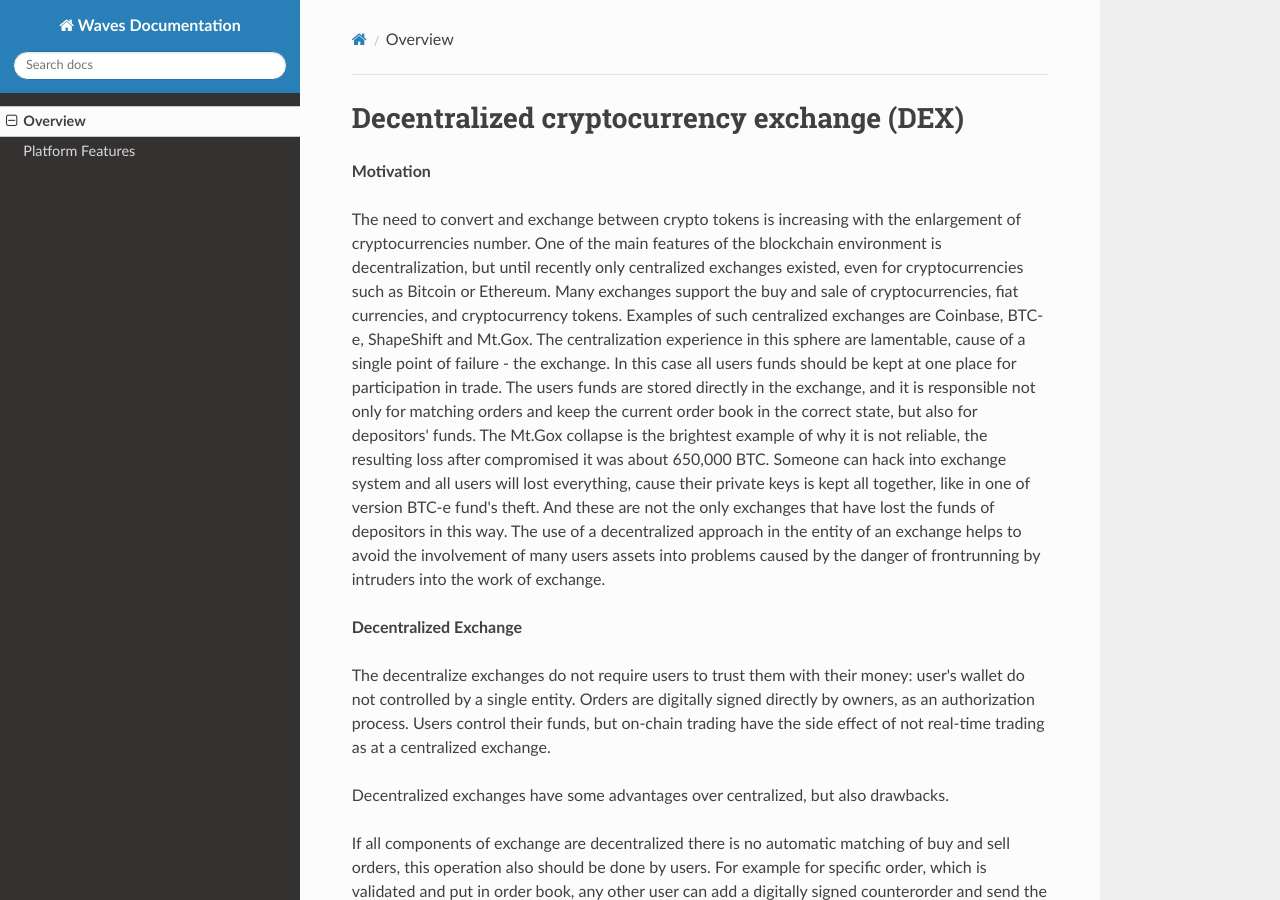
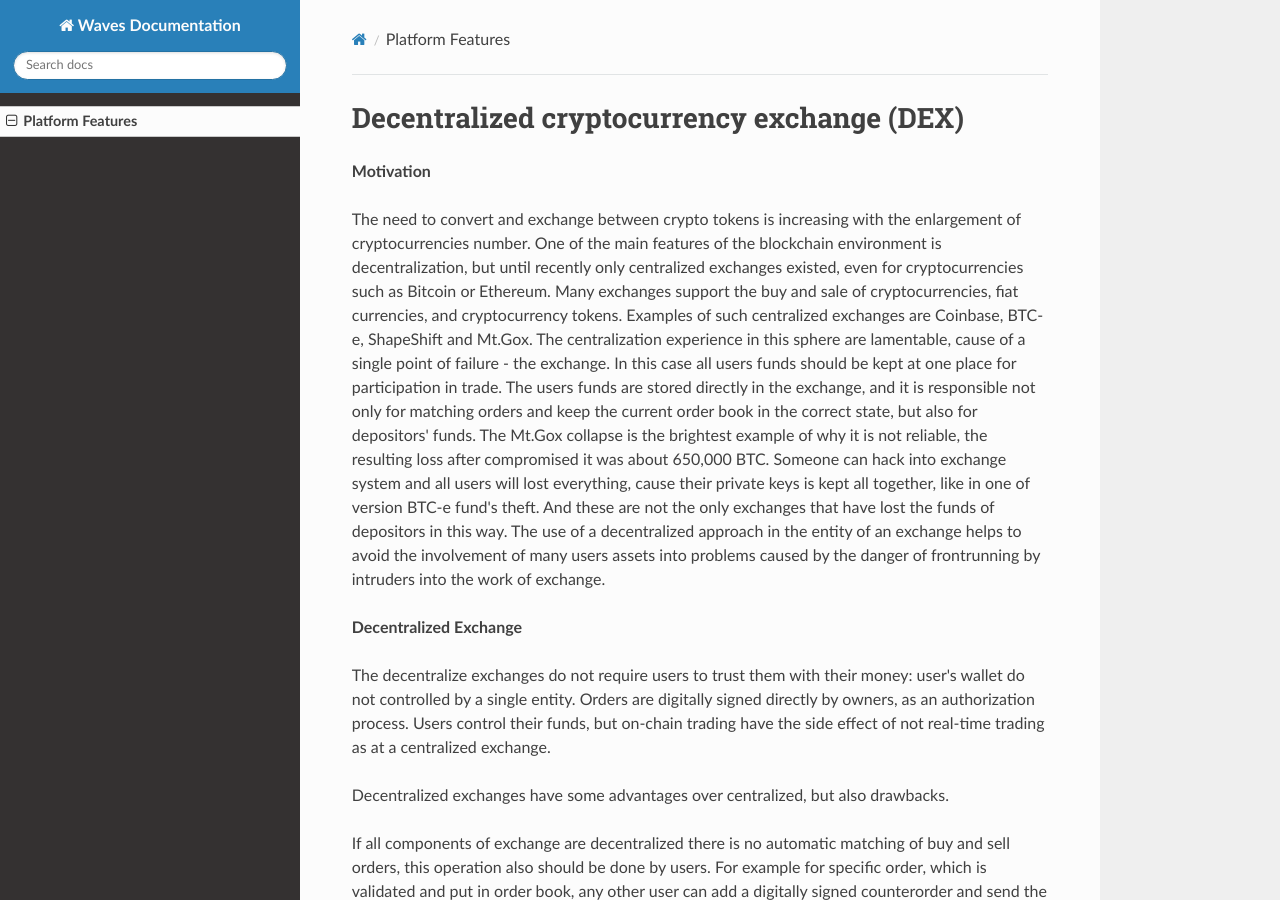
Before and after one commit to Nazeim/WavesDocsWithRtd, an MkDocs documentation site: the page built from docs/index.md, in a window 1280 px wide and 900 px high. Built offline with MkDocs 1.6.1, drawn with Linux system fonts in a browser that asks for light colours; nearby versions of some CDN libraries; old or Windows-style settings are respelled for this version of MkDocs.

Commit message:
Update mkdocs.yml

```diff
--- a/mkdocs.yml
+++ b/mkdocs.yml
@@ -1,7 +1,6 @@
 site_name: Waves Documentation
 
 pages:
-    - Overview : index.md
-    - Platform Features: Features.md
+    - Platform Features: index.md
 
 theme: readthedocs
```
